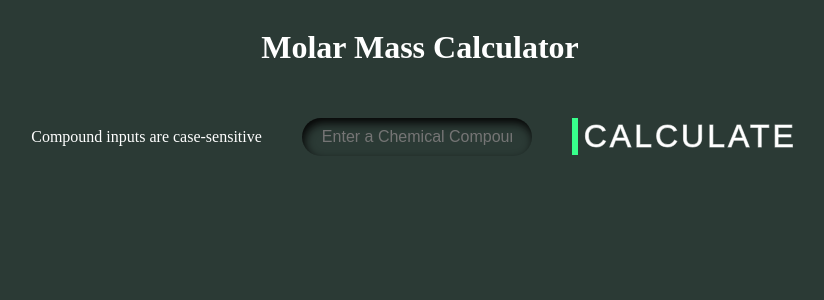
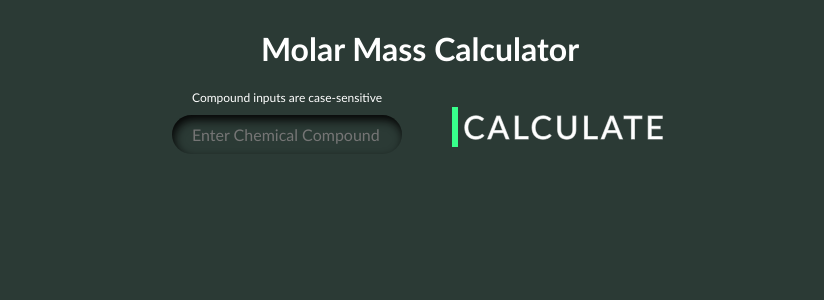
Before and after one commit to thejjwang/reactMolarMassCalculator, a React (Vite) app in the folder vite-project/: page / in a window 1280 px wide. Shown: the top 300 px of the page, without its empty margins (220-1044 px from the left). Built offline with nearby package versions, Linux system fonts and the light colour scheme.

Commit message:
added lil styling

```diff
--- a/vite-project/src/App.css
+++ b/vite-project/src/App.css
@@ -2,6 +2,7 @@
   margin: none;
   background-color: rgb(43, 58, 53);
   color: white;
+  font-family: 'Trebuchet MS', 'Lucida Sans Unicode', 'Lucida Grande', 'Lucida Sans', Arial, sans-serif;
 }
 .heading {
   display: flex;
@@ -12,7 +13,7 @@
   display: flex;
   justify-content: center;
   align-items: center;
-  gap: 10px;
+  gap: 40px;
 }
 .display {
   display: flex;
@@ -62,7 +63,7 @@
   filter: drop-shadow(0 0 23px var(--animation-color))
 }
 #input {
-  margin: 30px;
+  margin: 10px;
   background: none;
   border: none;
   outline: none;
@@ -72,4 +73,14 @@
   border-radius: 9999px;
   box-shadow: inset 2px 5px 10px rgb(5, 5, 5);
   color: #fff;
+  width: 100%;
 }
+.label {
+  display: flex;
+  flex-direction: column;
+  align-items: center;
+  gap: 0px;
+}
+.label label {
+  font-size: 12px;
+}
--- a/vite-project/src/MolarMassCalculator.jsx
+++ b/vite-project/src/MolarMassCalculator.jsx
@@ -113,7 +113,7 @@ const atomicMasses = {
   Uub: 277,
 };
 
-function calculateMolarMass(element) {
+const calculateMolarMass = (element) => {
   let molarMass = 0;
   for (let i = 0; i < element.length; i++) {
     let character = element[i];
@@ -151,14 +151,16 @@ function MolarMassCalculator() {
   return (
     <>
       <div className="input">
+        <div className="label">
             <label>Compound inputs are case-sensitive</label>
             <input
             id="input"
-          placeholder="Enter a Chemical Compound"
+            placeholder="Enter Chemical Compound"
             type="text"
             value={compound}
             onChange={(e) => setCompound(e.target.value)}
             />
+        </div>
         <button id="calculateBtn" data-text="Awesome" className="button" type="button" onClick={handleCalculate}>
             <span className="actual-text">&nbsp;calculate&nbsp;</span>
             <span className="hover-text" aria-hidden="true">&nbsp;calculate&nbsp;</span>
```
Lines whose indentation alone changed are shown as unchanged.
